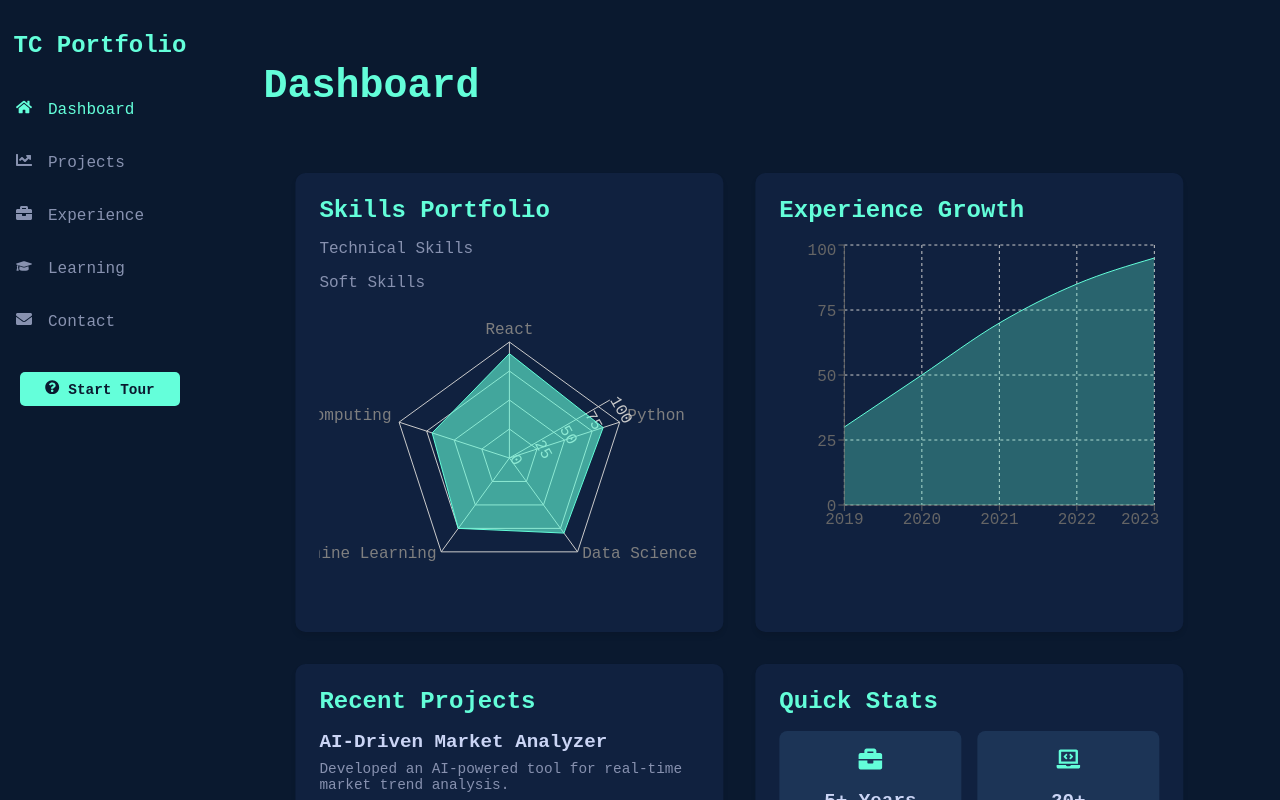
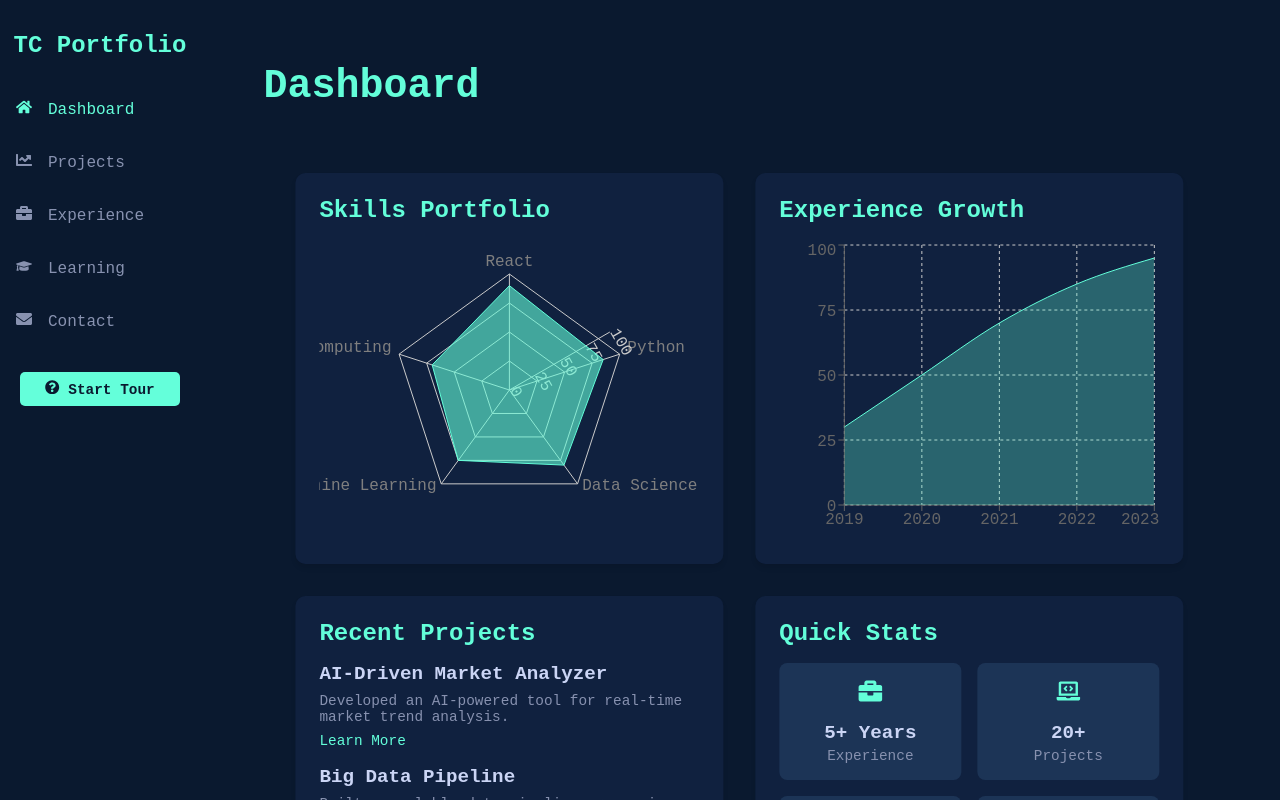
Before and after one commit to tyler-carty/tyler-carty.github.io, a React (Create React App) app: page /dashboard in a window 1280 px wide. Shown: the top 800 px of the page. Built offline with nearby package versions, Linux system fonts and the light colour scheme.

Commit message:
extracted the radar chart for maintainability

```diff
--- a/src/components/Dashboard.js
+++ b/src/components/Dashboard.js
@@ -1,9 +1,10 @@
-import React, {useEffect, useState} from 'react';
+import React, { useState, useEffect, useMemo } from 'react';
 import styled from 'styled-components';
-import { motion, AnimatePresence } from 'framer-motion';
-import { ResponsiveContainer, RadarChart, PolarGrid, PolarAngleAxis, PolarRadiusAxis, Radar, Tooltip, AreaChart, Area, XAxis, YAxis, CartesianGrid } from 'recharts';
+import { motion } from 'framer-motion';
+import { AreaChart, Area, XAxis, YAxis, CartesianGrid, Tooltip, ResponsiveContainer } from 'recharts';
 import { FaBriefcase, FaLaptopCode, FaGraduationCap, FaChartLine } from 'react-icons/fa';
-import {BaseComponent} from "./BaseComponent";
+import { BaseComponent } from "./BaseComponent";
+import RadarChart from './RadarChart';
 
 const DashboardContainer = styled(motion.div)`
     display: grid;
@@ -27,11 +28,6 @@ const CardTitle = styled.h2`
 
 const CardContent = styled.div`
     color: #8892b0;
-`;
-
-const SkillCategory = styled.div`
-    margin-bottom: 1rem;
-    cursor: pointer;
 `;
 
 const ProjectSummary = styled.div`
@@ -129,34 +125,20 @@ const projectsData = [
         description: 'Built a scalable data pipeline processing millions of transactions per hour.',
         link: '/projects#data-pipeline'
     },
-    // Add more projects as needed
 ];
 
 const Dashboard = ({ onReady }) => {
-    const [activeSkillSet, setActiveSkillSet] = useState('technical');
     const [dataLoaded, setDataLoaded] = useState(false);
 
-    const technicalSkills = skillsData;
-    const softSkills = [
-        { subject: 'Communication', A: 85, fullMark: 100 },
-        { subject: 'Teamwork', A: 90, fullMark: 100 },
-        { subject: 'Problem Solving', A: 88, fullMark: 100 },
-        { subject: 'Adaptability', A: 82, fullMark: 100 },
-        { subject: 'Leadership', A: 78, fullMark: 100 },
-    ];
-
-    const quickStats = [
+    const quickStats = useMemo(() => [
         { icon: <FaBriefcase />, value: '5+ Years', label: 'Experience' },
         { icon: <FaLaptopCode />, value: '20+', label: 'Projects' },
         { icon: <FaGraduationCap />, value: 'MSc', label: 'Data Science' },
         { icon: <FaChartLine />, value: '10+', label: 'Technologies' },
-    ];
+    ], []);
 
     useEffect(() => {
-        // Simulate any async operations
         const loadData = async () => {
-            // Perform any necessary data fetching or initialization here
-            // For now, we'll just use a timeout to simulate async operation
             await new Promise(resolve => setTimeout(resolve, 1000));
             setDataLoaded(true);
         };
@@ -189,31 +171,11 @@ const Dashboard = ({ onReady }) => {
                 <Card className="skills-chart">
                     <CardTitle>Skills Portfolio</CardTitle>
                     <CardContent>
-                        <SkillCategory onClick={() => setActiveSkillSet('technical')}>
-                            Technical Skills
-                        </SkillCategory>
-                        <SkillCategory onClick={() => setActiveSkillSet('soft')}>
-                            Soft Skills
-                        </SkillCategory>
-                        <AnimatePresence mode="wait">
-                            <motion.div
-                                key={activeSkillSet}
-                                initial={{ opacity: 0 }}
-                                animate={{ opacity: 1 }}
-                                exit={{ opacity: 0 }}
-                                transition={{ duration: 0.5 }}
-                            >
-                                <ResponsiveContainer width="100%" height={300}>
-                                    <RadarChart data={activeSkillSet === 'technical' ? technicalSkills : softSkills}>
-                                        <PolarGrid />
-                                        <PolarAngleAxis dataKey="subject" />
-                                        <PolarRadiusAxis angle={30} domain={[0, 100]} />
-                                        <Radar name="Skills" dataKey="A" stroke="#64ffda" fill="#64ffda" fillOpacity={0.6} />
-                                        <Tooltip />
-                                    </RadarChart>
-                                </ResponsiveContainer>
-                            </motion.div>
-                        </AnimatePresence>
+                        <RadarChart
+                            data={skillsData}
+                            dataKey="A"
+                            height={300}
+                        />
                     </CardContent>
                 </Card>
 
--- a/src/components/LearningFutures.js
+++ b/src/components/LearningFutures.js
@@ -1,9 +1,9 @@
 import React, { useState, useEffect } from 'react';
 import styled from 'styled-components';
 import { motion, AnimatePresence } from 'framer-motion';
-import { RadarChart, PolarGrid, PolarAngleAxis, PolarRadiusAxis, Radar, Tooltip, ResponsiveContainer } from 'recharts';
 import { FaChevronDown, FaChevronUp, FaExternalLinkAlt, FaCheckCircle, FaSpinner, FaHourglassHalf, FaBook, FaCertificate, FaLaptopCode } from 'react-icons/fa';
 import { BaseComponent } from './BaseComponent';
+import RadarChart from './RadarChart';
 
 const LearningCard = styled(motion.div)`
     background-color: #112240;
@@ -209,19 +209,23 @@ const LearningFutures = ({ onReady }) => {
         );
     }
 
+    if (!dataLoaded) {
+        return (
+            <BaseComponent title="Learning Futures">
+                <div>Loading...</div>
+            </BaseComponent>
+        );
+    }
+
     return (
         <BaseComponent title="Learning Futures">
             <div className="learning-overview">
-                <ChartTitle>Skill Area Focus</ChartTitle>
-                <ResponsiveContainer width="100%" height={400}>
-                    <RadarChart data={skillAreaData}>
-                        <PolarGrid />
-                        <PolarAngleAxis dataKey="subject" />
-                        <PolarRadiusAxis angle={30} domain={[0, 100]} />
-                        <Radar name="Skill Level" dataKey="A" stroke="#64ffda" fill="#64ffda" fillOpacity={0.6} />
-                        <Tooltip />
-                    </RadarChart>
-                </ResponsiveContainer>
+                <RadarChart
+                    title="Skill Area Focus"
+                    data={skillAreaData}
+                    dataKey="A"
+                    height={400}
+                />
 
                 {learningData.map((item, index) => (
                     <LearningCard
--- a/src/components/ProjectInvestments.js
+++ b/src/components/ProjectInvestments.js
@@ -1,9 +1,9 @@
 import React, { useState, useEffect, useMemo } from 'react';
 import styled from 'styled-components';
 import { motion, AnimatePresence } from 'framer-motion';
-import {RadarChart, PolarGrid, PolarAngleAxis, Radar, ResponsiveContainer, PolarRadiusAxis, Tooltip} from 'recharts';
-import {FaChevronDown, FaChevronUp, FaGithub, FaExternalLinkAlt, FaInfoCircle} from 'react-icons/fa';
+import { FaChevronDown, FaChevronUp, FaGithub, FaExternalLinkAlt, FaInfoCircle } from 'react-icons/fa';
 import { BaseComponent } from './BaseComponent';
+import RadarChart from './RadarChart';
 
 const ProjectCard = styled(motion.div)`
   background-color: #112240;
@@ -203,7 +203,6 @@ const ProjectInvestments = ({ onReady }) => {
             liveDemo: "https://distributed-sim.demo.com",
             impact: "Strengthened my understanding of complex systems and improved my Go programming skills."
         },
-        // ... (you can add more projects here)
     ]);
 
     useEffect(() => {
@@ -308,27 +307,11 @@ const ProjectInvestments = ({ onReady }) => {
                                             <FaExternalLinkAlt /> Live Demo
                                         </ProjectLink>
                                     </ProjectLinks>
-                                    <ResponsiveContainer width="100%" height={300}>
-                                        <RadarChart data={chartData[index]} margin={{ top: 20, right: 30, bottom: 20, left: 30 }}>
-                                            <PolarGrid />
-                                            <PolarAngleAxis dataKey="subject" tick={{ fill: '#8892b0' }} />
-                                            <PolarRadiusAxis
-                                                angle={30}
-                                                domain={[0, 100]}
-                                                tickCount={5}
-                                                tick={{ fill: '#64ffda' }}
-                                                axisLine={{ stroke: '#64ffda' }}
-                                            />
-                                            <Radar
-                                                name="Project Metrics"
-                                                dataKey="A"
-                                                stroke="#64ffda"
-                                                fill="#64ffda"
-                                                fillOpacity={0.6}
-                                            />
-                                            <Tooltip content={<CustomTooltipComponent />} />
-                                        </RadarChart>
-                                    </ResponsiveContainer>
+                                    <RadarChart
+                                        data={chartData[index]}
+                                        dataKey="A"
+                                        height={300}
+                                    />
                                     <ProjectImpact>{project.impact}</ProjectImpact>
                                 </ExpandedContent>
                             )}
--- /dev/null
+++ b/src/components/RadarChart.js
@@ -0,0 +1,29 @@
+import React from 'react';
+import { ResponsiveContainer, RadarChart as RechartsRadarChart, PolarGrid, PolarAngleAxis, PolarRadiusAxis, Radar, Tooltip } from 'recharts';
+import styled from 'styled-components';
+
+const ChartTitle = styled.h3`
+  font-size: 1.5rem;
+  color: #64ffda;
+  margin-bottom: 1rem;
+  text-align: center;
+`;
+
+const RadarChart = ({ title, data, dataKey, height = 400 }) => {
+    return (
+        <>
+            {title && <ChartTitle>{title}</ChartTitle>}
+            <ResponsiveContainer width="100%" height={height}>
+                <RechartsRadarChart data={data}>
+                    <PolarGrid />
+                    <PolarAngleAxis dataKey="subject" />
+                    <PolarRadiusAxis angle={30} domain={[0, 100]} />
+                    <Radar name="Skill Level" dataKey={dataKey} stroke="#64ffda" fill="#64ffda" fillOpacity={0.6} />
+                    <Tooltip />
+                </RechartsRadarChart>
+            </ResponsiveContainer>
+        </>
+    );
+};
+
+export default RadarChart;
```
Lines whose indentation alone changed are shown as unchanged.
